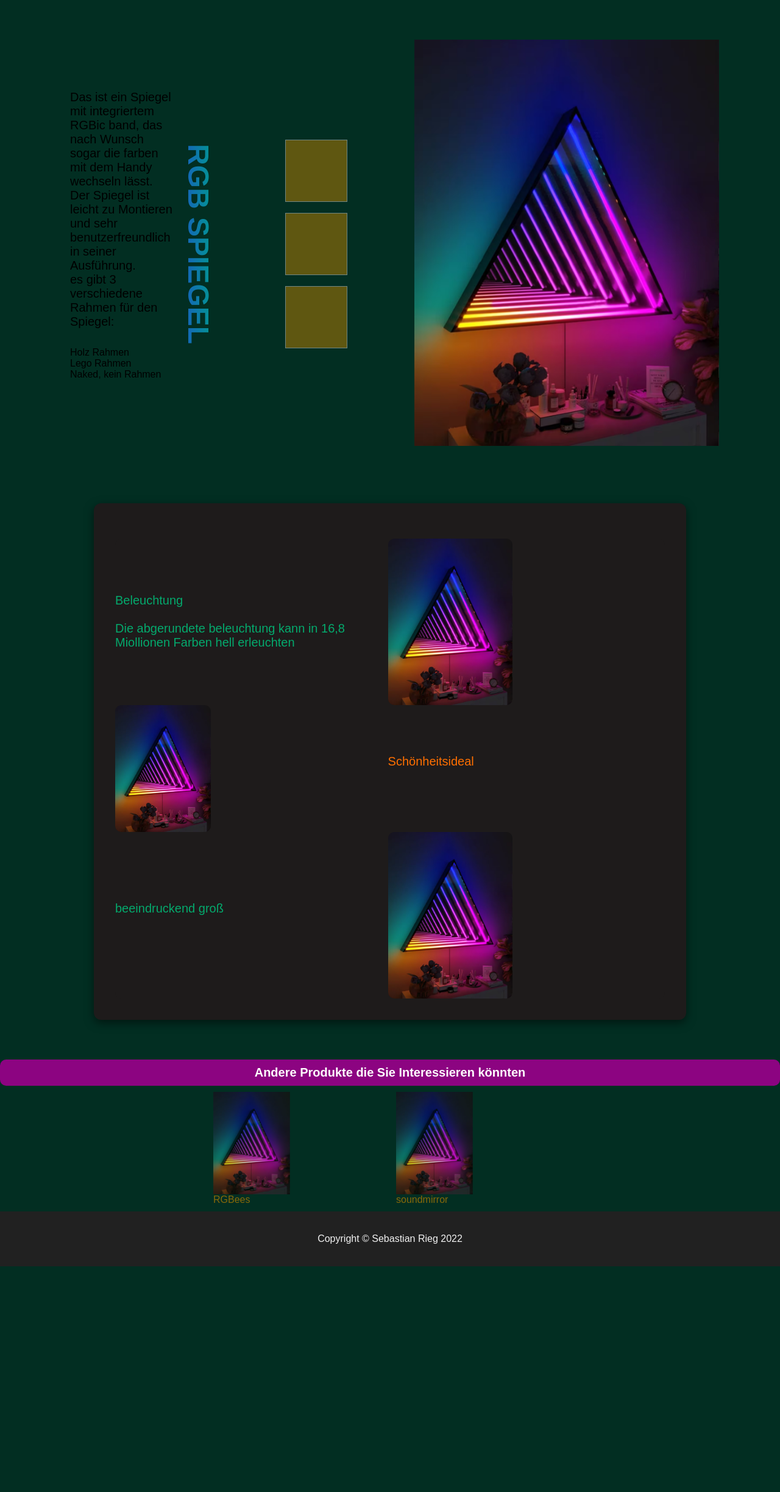
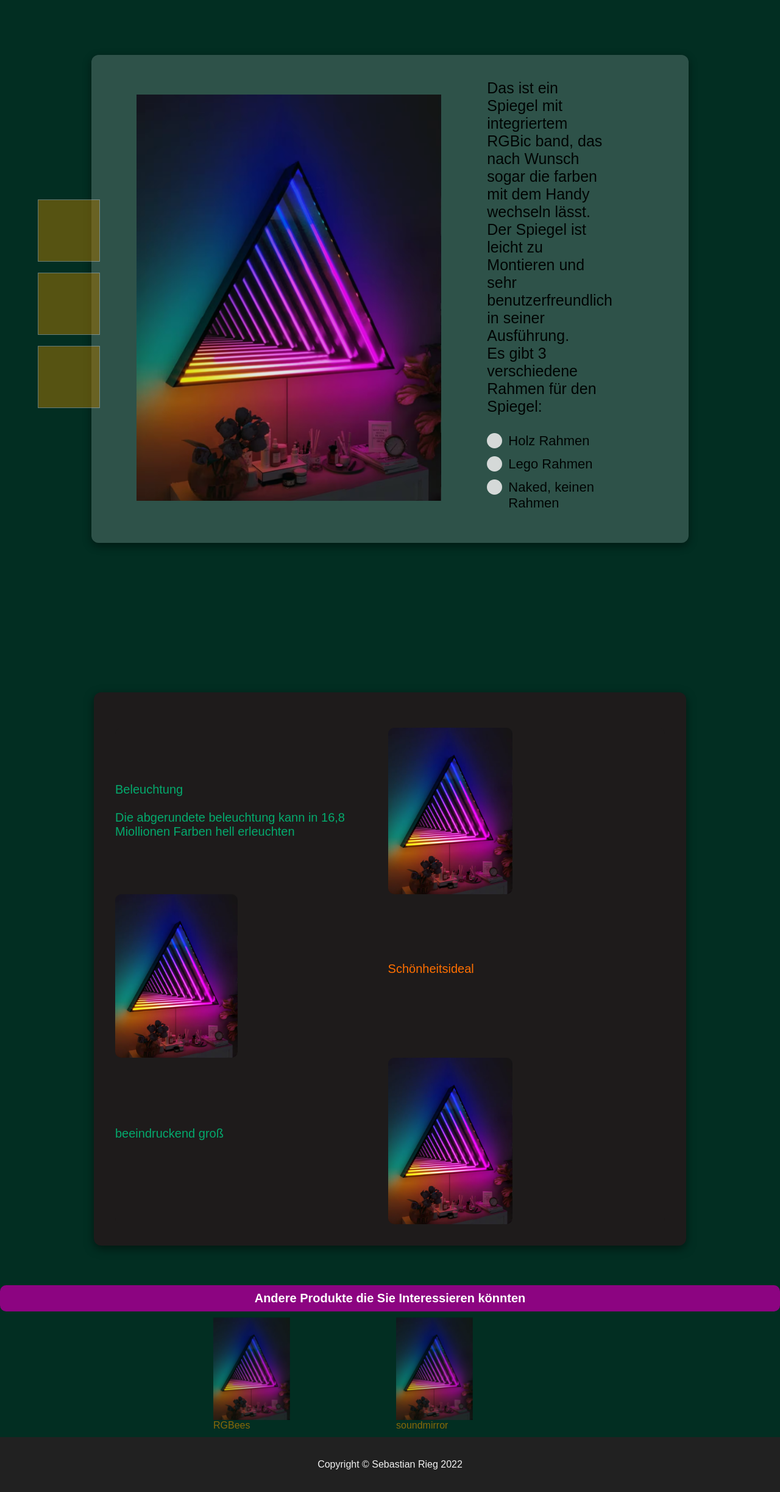
Before and after one commit to sebaschtian/sebaschtian, a PHP site: page /Spiegel.html in a window 1280 px wide. Shown: the part 80-2526 px from the top of the page at 61% size. Before the commit the page ends 2156 px from the top, so only its background shows below. Run offline with PHP 8.4, Linux system fonts and the light colour scheme.

Commit message:
Projekt_Website
fast perfekte Produktbeschreibung

fehlt rechte und sieht noch a bissle leer aus

```diff
--- a/Schul-website/Bienenwaben.html
+++ b/Schul-website/Bienenwaben.html
@@ -18,7 +18,7 @@
         </label>
         <ul>
            <li><a href="index.html">Home</a></li>
-           <li><a href="index.html#Über_uns">About us</a></li>
+           <li><a href="index.html#Ueber_uns">About us</a></li>
            <li><a href="soundmirror.html">Sound Mirror</a></li>
            <li><a  href="Spiegel.html">RGB Spiegel</a></li>
            <li><a class="active" href="#">RGBees</a></li>
@@ -41,7 +41,7 @@
                     <td><img src="images/RGB_Spiegel.avif" alt="Picture" class="image" style="width:45%"></td>
                 </tr>
                 <tr>
-                    <td><img src="images/RGB_Spiegel.avif" alt="Picture" class="image" style="width:35%"></td>
+                    <td><img src="images/RGB_Spiegel.avif" alt="Picture" class="image" style="width:45%"></td>
                     <td class="head2">Farbenfreude<br><br></td>
                 </tr>
                 <tr>
--- a/Schul-website/Spiegel.html
+++ b/Schul-website/Spiegel.html
@@ -14,11 +14,11 @@
         </div>
         <input type="checkbox" id="click">
         <label for="click" class="menu-btn">
-        <i class="fas fa-bars"></i>
+            <i class="fas fa-bars"></i>
         </label>
         <ul>
            <li><a href="index.html">Home</a></li>
-           <li><a href="index.html#Über_uns">About us</a></li>
+           <li><a href="index.html#Ueber_uns">About us</a></li>
            <li><a href="soundmirror.html">Sound Mirror</a></li>
            <li><a class="active" href="#">RGB Spiegel</a></li>
            <li><a href="Bienenwaben.html">RGBees</a></li>
@@ -26,7 +26,26 @@
      </nav>
 
 
-    <section>
+     <section class="Produktdetails">
+        <div class="textp">
+            <p>Das ist ein Spiegel mit integriertem RGBic band, das nach Wunsch sogar die farben mit dem Handy wechseln
+                l&auml;sst.<br> Der Spiegel ist leicht zu Montieren und sehr benutzerfreundlich in seiner Ausf&uuml;hrung.
+                <br> Es gibt 3 verschiedene Rahmen für den Spiegel: <br> <br>
+
+                <label class="Hakenbox">Holz Rahmen
+                    <input type="radio" name="radio">
+                    <span class="checkmark"></span>
+                </label>
+                <label class="Hakenbox">Lego Rahmen
+                    <input type="radio" name="radio">
+                    <span class="checkmark"></span>
+                </label>
+                <label class="Hakenbox">Naked, keinen Rahmen
+                    <input type="radio" name="radio">
+                    <span class="checkmark"></span>
+                </label>
+            </p>
+        </div>
         <div class="product">
             <img src="images/RGB_Spiegel.avif" alt="Product Image">
         </div>
@@ -38,15 +57,7 @@
         <div class="texth2">
             <h2>RGB Spiegel</h2>
         </div>
-        <div class="textp">
-            <p>Das ist ein Spiegel mit integriertem RGBic band, das nach Wunsch sogar die farben mit dem Handy wechseln l&auml;sst.<br> Der Spiegel ist leicht zu Montieren und sehr benutzerfreundlich in seiner Ausf&uuml;hrung. <br> es gibt 3 verschiedene Rahmen für den Spiegel:
-                <ol>
-                    <li type="none">Holz Rahmen</li>
-                    <li type="none">Lego Rahmen</li>
-                    <li type="none">Naked, kein Rahmen</li>
-                </ol>
-            </p>
-        </div>
+
     </section>
 
 
@@ -59,7 +70,7 @@
                 </tr>
                 <br>
                 <tr>
-                    <td><img src="images/RGB_Spiegel.avif" alt="Picture" class="image" style="width: 35%"></td>
+                    <td><img src="images/RGB_Spiegel.avif" alt="Picture" class="image" style="width: 45%"></td>
                     <td class="head2">Sch&ouml;nheitsideal<br><br></td>
                 </tr>
                 <tr>
--- a/Schul-website/Style/format.css
+++ b/Schul-website/Style/format.css
@@ -21,7 +21,6 @@ body .Copyright {
 
 footer {
   display: block;
-
 }
 /*Ab hier Boxen */
 article .box{
@@ -32,70 +31,134 @@ article .box{
   box-shadow: 0 5px 15px rgba(0,0,0,.5);
   border-radius: 12px;
 }
-
-
-/*Produktbilder section, galerie*/
-section .product img {
+/* Produktdetails und Ansicht*/
+.Produktdetails {
+  display: relative;
+  padding: 50px;
+  opacity: 0.9;
+  background: rgba(255,255,255,.2);
+  box-shadow: 0 5px 15px rgba(0,0,0,.5);
+  border-radius: 12px;
+  margin: 90px 150px 220px 150px;
+}
+.Produktdetails  .product img {
   max-width: 500px;
   margin-top: 0px;
-
-  align-items: center;
+  margin: 25px;
 }
-section .thumbnail img {
+.Produktdetails  .thumbnail img {
   max-width: 100px;
   padding: 50px;
   border: 1px solid #ccc;
-  margin-right: 10px;
+  background-color: #aa7804;
+  margin-right: 0px;
   opacity: 0.8;
-  background-color:#aa7804;
   margin-left: 100px;
 }
-section .thumbnail {
-  margin: 15px;
+.Produktdetails .thumbnail {
+  margin-top: 15px;
   top: 0px;
-  margin-right: 100px;
+  margin-right: 35px;
 }
-section .thumbnail a {
+.Produktdetails .thumbnail a {
   opacity: 0.7;
   box-shadow: black 0 5px 12px 0;
   margin: 15px;
   display: inline;
 }
-section .thumbnail a:hover {
+.Produktdetails .thumbnail a:hover {
   cursor: pointer;
   opacity: 1;
   box-shadow: #111;
 }
       /*Beschreibungs text*/
-section .texth2 .textp{
-  margin: 0 0 20px;
-  padding: 20px;
+.Produktdetails .texth2 .textp{
+  margin: 0 0 20px 0;
+  padding: 50px;
   color: rgb(0, 0, 0);
 }
-section .texth2 h2 { /*Positionierung*/
-  margin-right: auto;
+.Produktdetails .texth2 h2 { /*Positionierung_Test*/
+  margin-right: 100px;
+  display: relative;
+  margin-left: auto;
 }
-section .texth2 h2 {
-  font-size: 48px;
+.Produktdetails .texth2 h2 {
+  font-size: 60px;
   text-transform: uppercase;
-  background: linear-gradient(to right,rgb(24, 93, 191), rgb(0, 155, 142));
+  background: linear-gradient(to right,rgb(102, 165, 0), rgb(255, 133, 3));
   background-clip: text;
   -webkit-background-clip: text;
   -webkit-text-fill-color: transparent;
   writing-mode: vertical-lr;
 }
-section .textp p {
+.Produktdetails .textp p {
+  position: relative;
   max-width: 400px;
-  padding: 15px;
-  font-size: 20px;
+  padding: 25px;
+  margin-left: 25px;
+  margin-right: 50px;
+  font-size: 25px;
   left: 0;
   margin-top: 0px;
+  align-items: right;
 }
-section .textp ol {
+.Produktdetails .textp ol {
   order: none;
   margin: 15px;
+  font-size: 18px;
 }
 
+    /*Häckchenbox bei Produktübersicht */
+.Hakenbox {
+  display: block;
+  position: relative;
+  padding-left: 35px;
+  margin-bottom: 12px;
+  cursor: pointer;
+  font-size: 22px;
+  -webkit-user-select: none;
+  -moz-user-select: none;
+  -ms-user-select: none;
+  user-select: none;
+}
+.Hakenbox input {
+  position: absolute;
+  opacity: 0;
+  cursor: pointer;
+  height: 0;
+  width: 0;
+}
+.checkmark {
+  position: absolute;
+  top: 0;
+  left: 0;
+  height: 25px;
+  width: 25px;
+  background-color: #eee;
+  border-radius: 50%;
+}
+.Hakenbox:hover input ~ .checkmark {
+  background-color: rgb(255, 119, 0);
+}
+.Hakenbox input:checked ~ .checkmark {
+  background-color: #2196F3;
+}
+.checkmarl:after {
+  content: "";
+  position: absolute;
+  display: none;
+}
+.Hakenbox input:checked ~ .checkmark:after {
+  display: block;
+}
+.Hakenbox .checkmark:after {
+  top: 9px;
+  left: 9px;
+  width: 8px;
+  height: 8px;
+  border-radius: 50%;
+  background: white;
+}
 
 /*Index Sektion, Artikel*/
 section {
--- a/Schul-website/index.html
+++ b/Schul-website/index.html
@@ -19,7 +19,7 @@
          </label>
          <ul>
             <li><a class="active" href="#">Home</a></li>
-            <li><a href="index.html#Über_uns">About us</a></li>
+            <li><a href="index.html#Ueber_uns">About us</a></li>
             <li><a href="soundmirror.html">Sound Mirror</a></li>
             <li><a href="Spiegel.html">RGB Spiegel</a></li>
             <li><a href="Bienenwaben.html">RGBees</a></li>
--- a/Schul-website/soundmirror.html
+++ b/Schul-website/soundmirror.html
@@ -18,7 +18,7 @@
         </label>
         <ul>
            <li><a href="index.html">Home</a></li>
-           <li><a href="index.html#Über_uns">About us</a></li>
+           <li><a href="index.html#Ueber_uns">About us</a></li>
            <li><a class="active" href="#">Sound Mirror</a></li>
            <li><a href="Spiegel.html">RGB Spiegel</a></li>
            <li><a href="Bienenwaben.html">RGBees</a></li>
@@ -41,7 +41,7 @@
                     <td><img src="images/RGB_Spiegel.avif" alt="Picture" class="image" style="width:45%"></td>
                 </tr>
                 <tr>
-                    <td><img src="images/RGB_Spiegel.avif" alt="Picture" class="image" style="width:35%"></td>
+                    <td><img src="images/RGB_Spiegel.avif" alt="Picture" class="image" style="width:45%"></td>
                     <td class="head2">Gr&ouml;ße <br><br> Der Sounmirror ist mit einer Gr&ouml;ße von 40 x 40 cm nicht nur extrem kompakt, sondern auch sehr Klangvoll und wunderbar Beleuchtet.</td>
                 </tr>
                 <tr>
```
Lines whose indentation alone changed are shown as unchanged.
